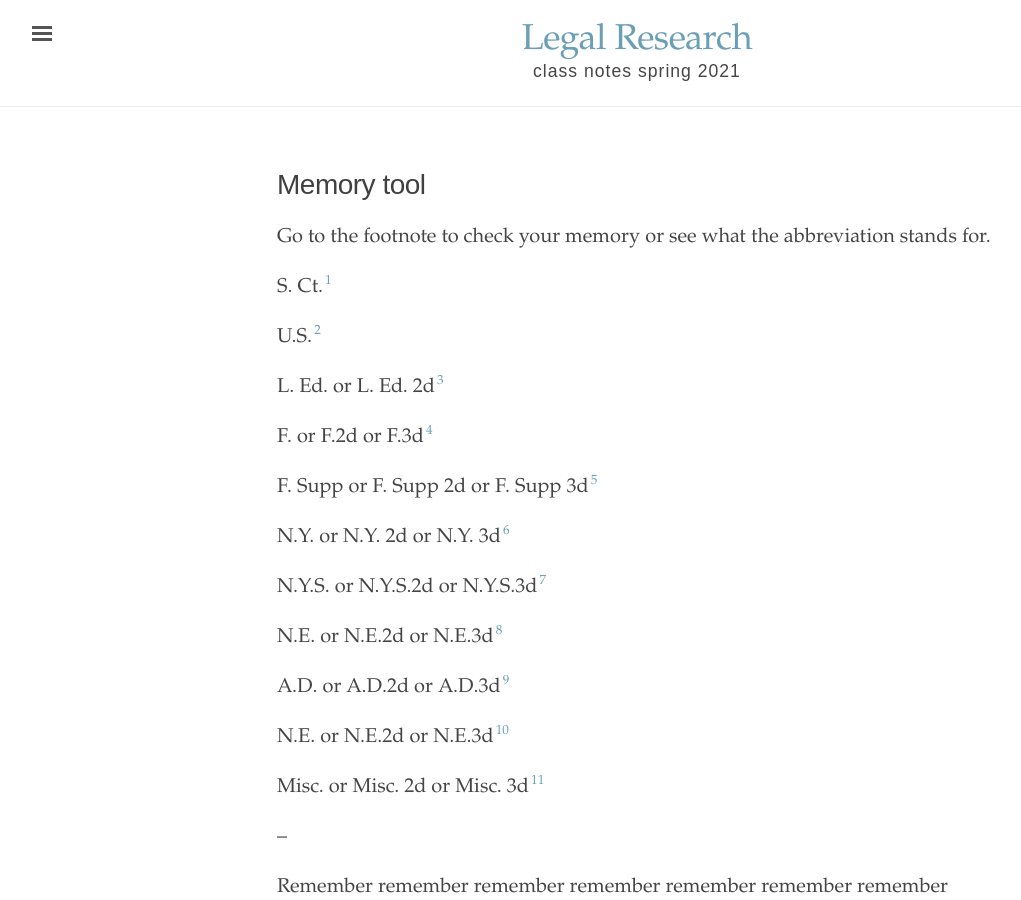
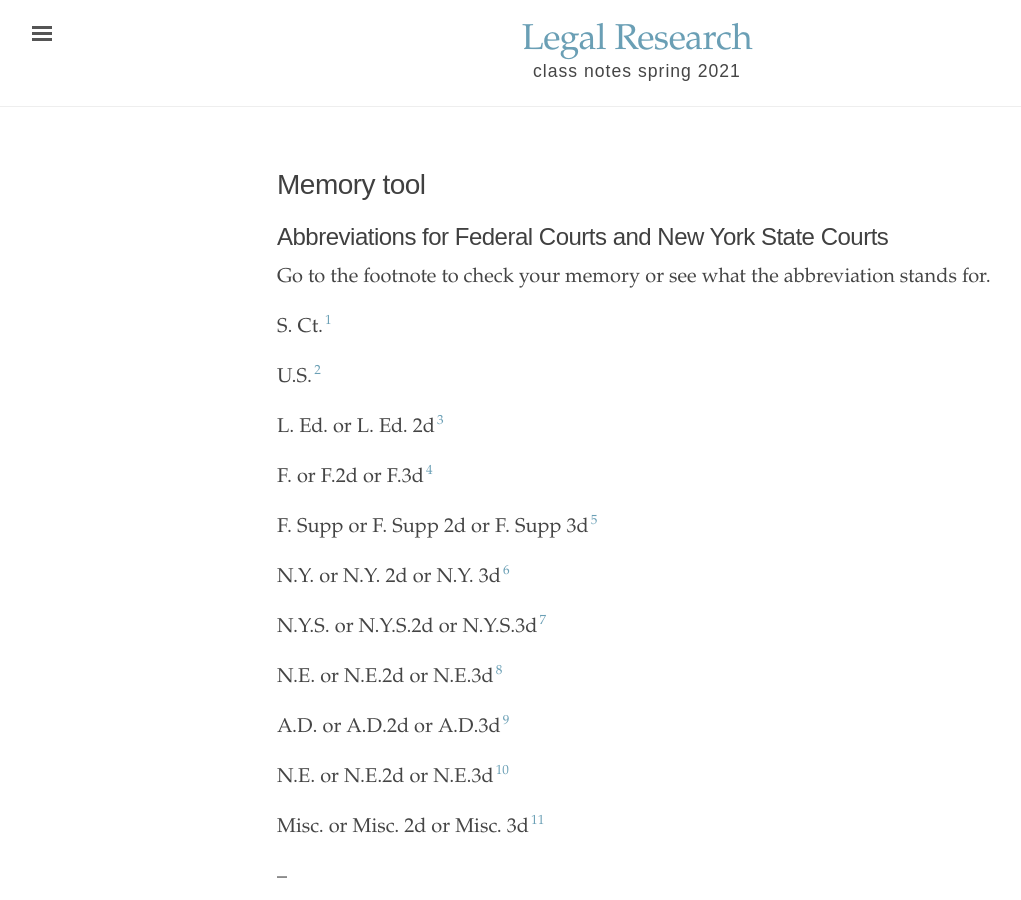
Before and after one commit to binipringle/legalresearch, a Jekyll site: the page built from _texts/4-section4.md, in a window 1280 px wide and 900 px high. Shown: the whole window, without its empty margins (3-1024 px from the left). Built offline with Jekyll 4.4.1, drawn with Linux system fonts in a browser that asks for light colours.

Commit message:
added toc

```diff
--- a/_texts/4-section4.md
+++ b/_texts/4-section4.md
@@ -6,8 +6,12 @@ editor: Sabina Pringle
 rights:
 source:
 toc:
+- Abbreviations for Federal Courts and New York State Courts
+- Key
 
 ---
+## Abbreviations for Federal Courts and New York State Courts
+
 Go to the footnote to check your memory or see what the abbreviation stands for.
 
 S. Ct.[^1]
```
Also changed, not shown: other parts of _texts/4-section4.md (+2 -0 lines).
